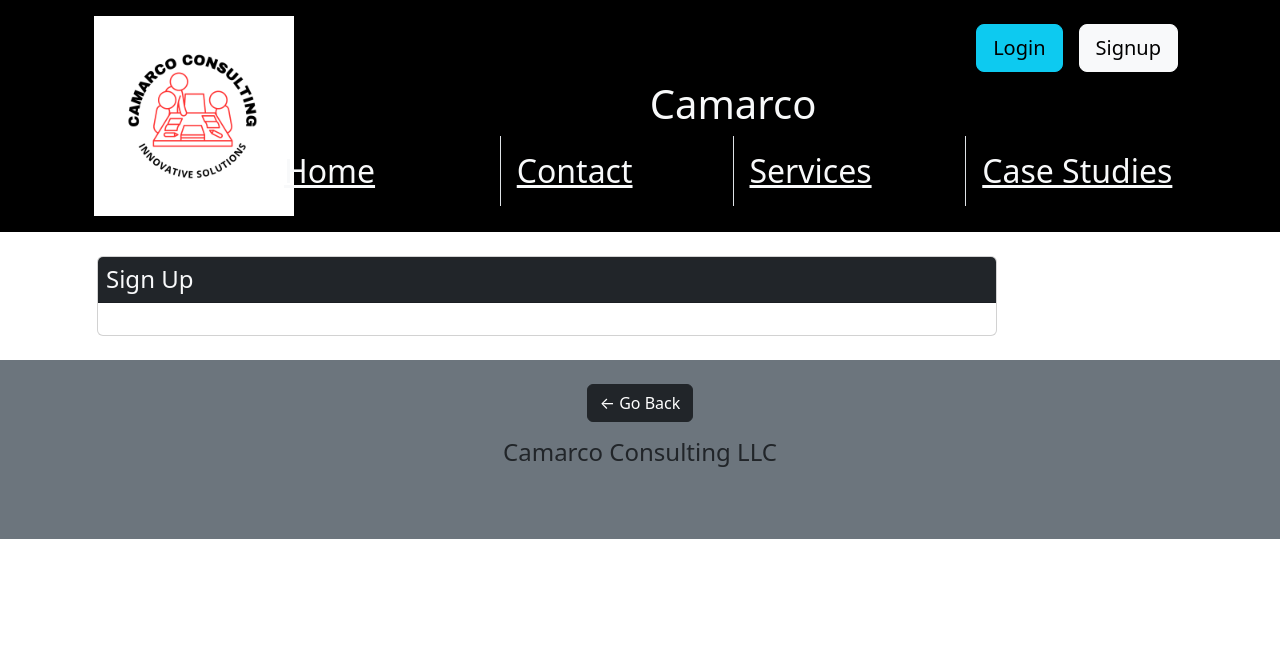
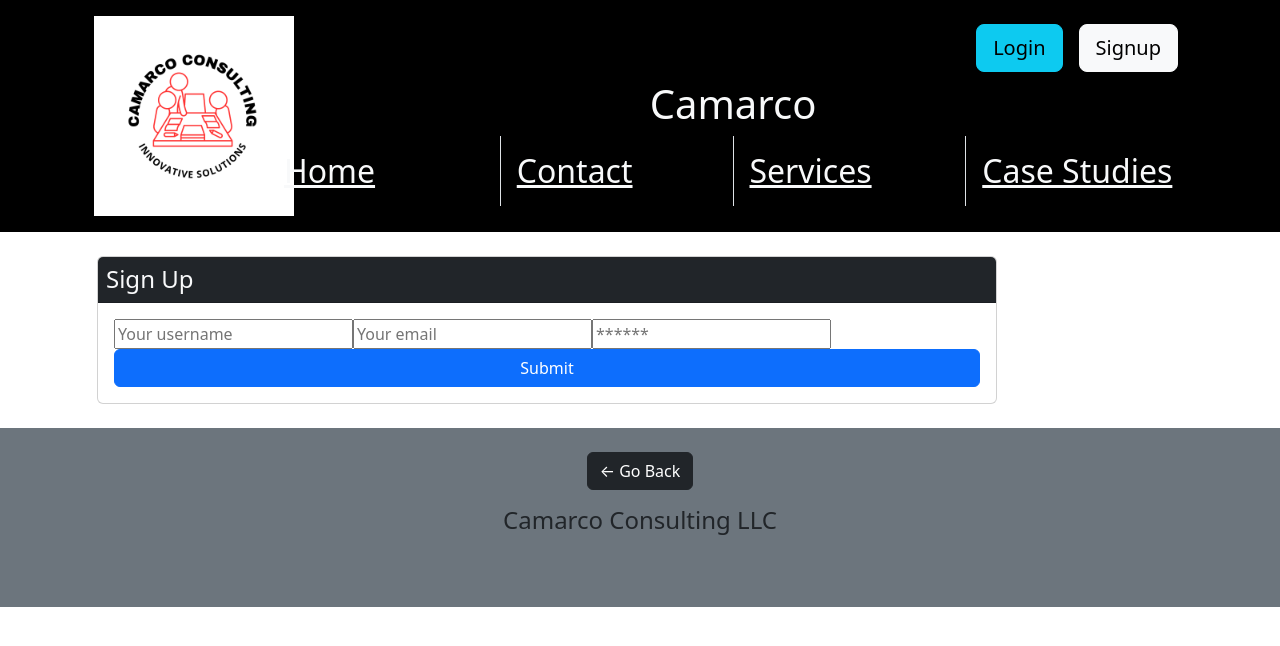
Before and after one commit to tgold1/CamarcoConsulting, a React (Create React App) app in the folder client/: page /signup in a window 1280 px wide. Shown: the top 646 px of the page. Built offline with nearby package versions, Linux system fonts and the light colour scheme.

Commit message:
uncommented mutations for testing

```diff
--- a/client/src/pages/Login.js
+++ b/client/src/pages/Login.js
@@ -7,7 +7,7 @@ import Auth from '../utils/auth';
 
 const Login = (props) => {
     const [formState, setFormState] = useState({ email: '', password: '' });
-    // const [login, { error, data }] = useMutation(LOGIN_USER);
+    const [login, { error, data }] = useMutation(LOGIN_USER);
 
 
 
@@ -24,11 +24,11 @@ const handleFormSubmit = async (event) => {
     event.preventDefault();
     console.log(formState);
     try {
-        // const { data } = await login({
-        //     variables: { ...formState },
-        // });
+        const { data } = await login({
+            variables: { ...formState },
+        });
 
-        // Auth.login(data.login.token);
+        Auth.login(data.login.token);
     } catch (e) {
         console.error(e);
     }
@@ -45,7 +45,7 @@ return (
             <div className="card">
                 <h4 className="card-header bg-dark text-light p-2">Login</h4>
                 <div className="card-body">
-                    {/* {data ? (
+                    {data ? (
                         <p>
                             Success! You may now head{' '}
                             <Link to="/">back to the homepage.</Link>
@@ -82,7 +82,7 @@ return (
                         <div className="my-3 p-3 bg-danger text-white">
                             {error.message}
                         </div>
-                    )} */}
+                    )}
                 </div>
             </div>
         </div>
--- a/client/src/pages/Signup.js
+++ b/client/src/pages/Signup.js
@@ -7,15 +7,15 @@ import { ADD_USER } from '../utils/mutations';
 import Auth from '../utils/auth';
 
 const Signup = () => {
-    const [formState, setFormState] = useState ({
+  const [formState, setFormState] = useState({
     username: '',
     email: '',
     password: '',
   });
-    // const [addUser, {error, data}] = useMutation(ADD_USER);
+  const [addUser, { error, data }] = useMutation(ADD_USER);
 
   const handleChange = (event) => {
-        const { name, value } = event.tartget;
+    const { name, value } = event.target;
 
     setFormState({
       ...formState,
@@ -28,11 +28,11 @@ const Signup = () => {
     console.log(formState);
 
     try {
-            // const { data } = await addUser({
-            //     variables: { ...formState},
-            // });
+      const { data } = await addUser({
+        variables: { ...formState },
+      });
 
-            // Auth.login(data.addUser.token);
+      Auth.login(data.addUser.token);
     } catch (e) {
       console.error(e);
     }
@@ -44,7 +44,7 @@ const Signup = () => {
         <div className="card">
           <h4 className="card-header bg-dark text-light p-2">Sign Up</h4>
           <div className="card-body">
-                 {/* {data ? (
+            {data ? (
               <p>
                 Success! You may now head{' '}
                 <Link to="/">back to the homepage.</Link>
@@ -88,8 +88,8 @@ const Signup = () => {
             {error && (
               <div className="my-3 p-3 bg-danger text-white">
                 {error.message}
-                  </div> */}
-               {/* )} */}
+              </div>
+            )}
           </div>
         </div>
       </div>
```
Lines whose indentation alone changed are shown as unchanged.
